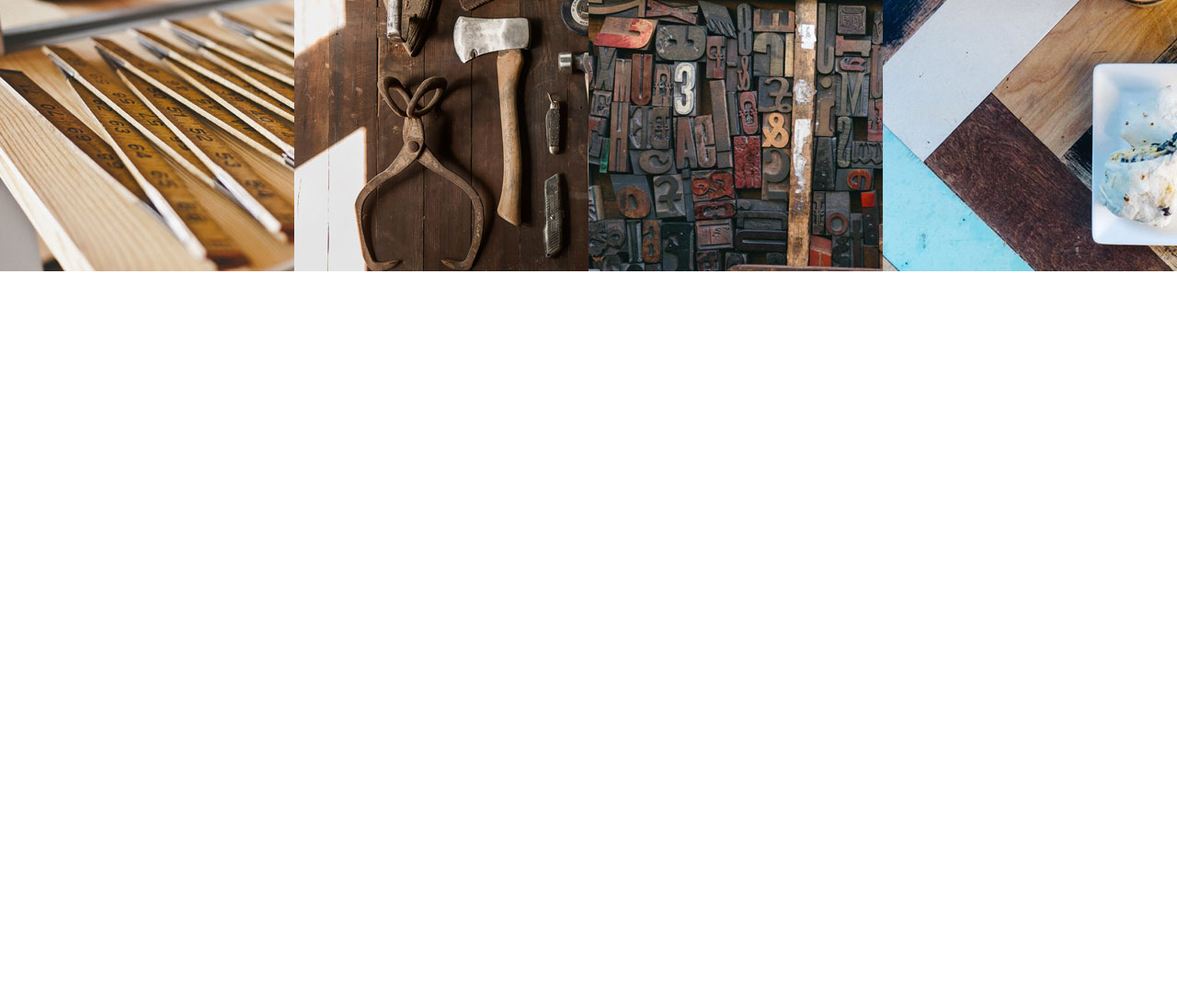
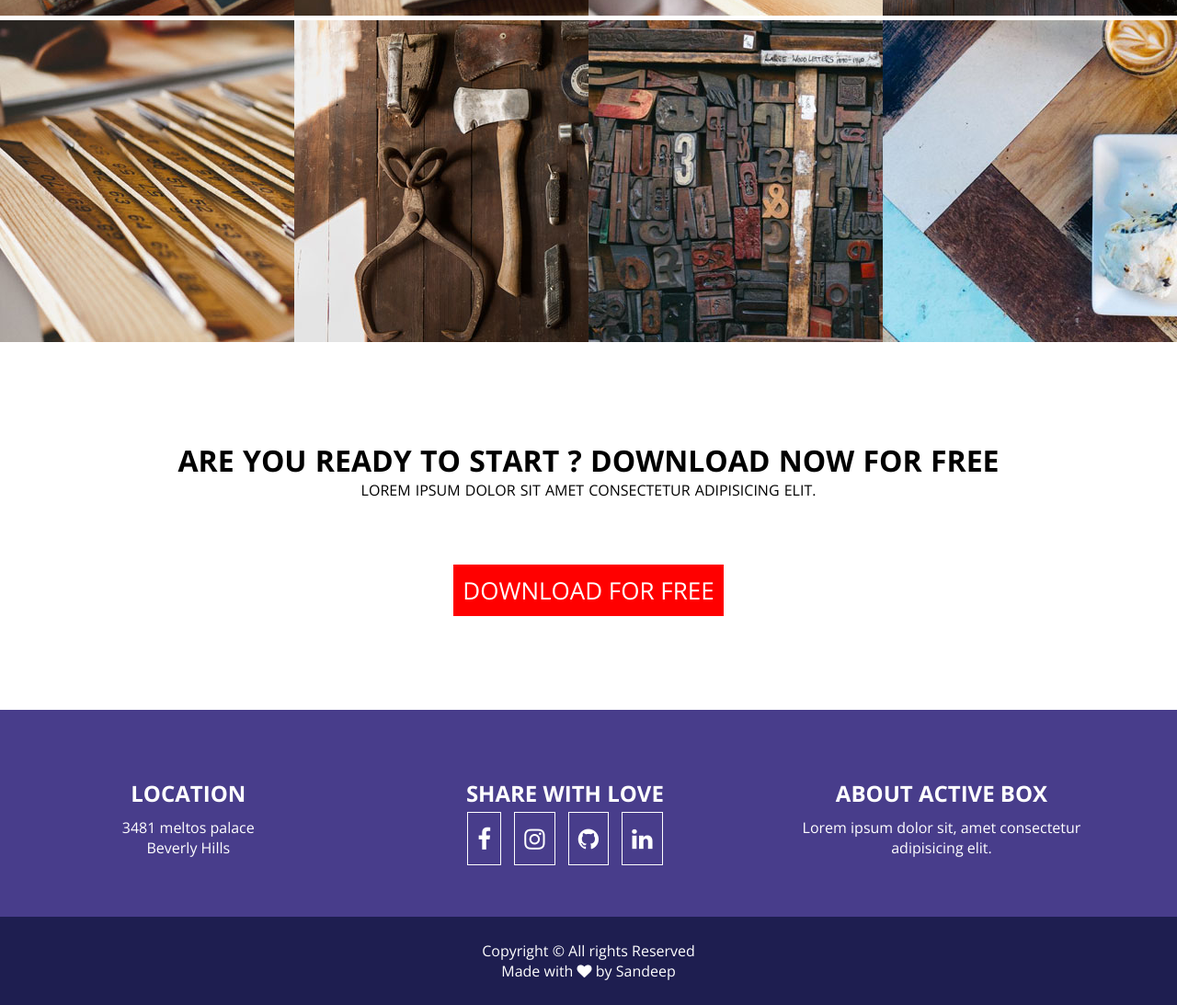
Before and after one commit to sandeep952/ActiveBox-template, a plain HTML site: page index.html in a window 1280 px wide. Shown: the part 1461-2554 px from the top of the page at 92% size. Before the commit the page ends 1761 px from the top, so only its background shows below. Drawn offline with nearby package versions, Linux system fonts and the light colour scheme.

Commit message:
addded footer

```diff
--- a/css/styles.css
+++ b/css/styles.css
@@ -66,7 +66,7 @@ nav ul li{
 .nav-bar:after{
     content: "";
     clear: both;
-    display: block;
+   display: block;
 
 }
 
@@ -77,9 +77,9 @@ background-color: white;
     margin-top: 10px;
 }
 .features{
-    margin-top: 3%;
+    margin-top: 6%;
+
 }
-
 .feature h2, .feature p{
     text-align: center;
     padding: 5px;
@@ -89,23 +89,78 @@ background-color: white;
 }
 
 .images{
-    margin-top: 3%;
+    margin-top: 6%;
 }
 .image{
     width: 25%;
     float: left;
 }
-.images::after{
+.features:after{
+    content: "";
+    display: block;
     clear: both;
+
+}
+
+.images:after{
     content: "";
-    display: inline-block;
+    display: block;
+    clear: both;
+
 }
+
 .download-now{
     text-align: center;
-    margin-top: 5%;
+    margin: 8%;
     word-spacing: 1px;
+    text-transform: uppercase;
 }
 
 .download-now button{
     text-transform: uppercase;
+    font-size: 26px;
 }
+
+
+.footer-top{
+    background-color: darkslateblue;
+    padding: 2% 0%;
+    color: white;
+    text-align: center;
+}
+
+.footer-top::after{
+    clear: both;
+    content: "";
+    display: block;
+}
+.grid h2{
+    text-transform: uppercase;
+    padding: 5px;
+    margin: 5px;
+}
+.icons{
+    margin-top: 10px;
+}
+
+.icon{
+    font-size: 26px;
+    border: 1px solid white;
+    padding: 10px;
+    margin: 5px;
+    display: inline;
+    }
+
+.grid{
+    width: 30%;
+    float: left;
+    padding: 2%;
+    margin: 1%;
+}
+
+.footer-bottom{
+    background-color:rgb(30, 30, 80);
+    text-align: center;
+    color: white;
+    padding: 2% 0%;
+}
--- a/index.html
+++ b/index.html
@@ -7,12 +7,12 @@
     <meta http-equiv="X-UA-Compatible" content="ie=edge">
     <link rel="stylesheet" href="./css/styles.css">
     <link href="https://fonts.googleapis.com/css?family=Open+Sans:400,600,700&display=swap" rel="stylesheet">
+    <link rel="stylesheet" href="https://cdnjs.cloudflare.com/ajax/libs/font-awesome/4.7.0/css/font-awesome.min.css">
 
     <title>ActiveBox</title>
 </head>
 
 <body>
-
 
     <div class="banner">
         <header class="header">
@@ -122,7 +122,12 @@
             </p>
         </div>
     </div>
+
+    <div style="clear:both"></div>
+
+
     <div class="images">
+
         <div class="image">
             <img src="./images/work-1.jpg" />
         </div>
@@ -133,26 +138,82 @@
         <div class="image">
             <img src="./images/work-3.jpg" />
         </div>
-        <div class="image">
-        </div>
+
         <div class="image">
             <img src="./images/work-4.jpg" />
         </div>
+
         <div class="image">
             <img src="./images/work-5.jpg" />
         </div>
+
         <div class="image">
             <img src="./images/work-6.jpg" />
         </div>
+
         <div class="image">
             <img src="./images/work-7.jpg" />
         </div>
+
         <div class="image">
             <img src="./images/work-8.jpg" />
         </div>
 
     </div>
 
+    <div class="download-now">
+        <h1>
+            Are you ready to start ? Download now for Free
+        </h1>
+        <p>
+
+            Lorem ipsum dolor sit amet consectetur adipisicing elit.
+        </p>
+
+        <button class="red-button">
+            Download for free
+        </button>
+    </div>
+
+    </div>
+
+    <footer class="footer">
+        <div class="footer-top">
+            <div class="grid">
+                <h2> Location</h2>
+                <p>3481 meltos palace</p>
+                <p>Beverly Hills </p>
+            </div>
+            <div class="grid">
+                <h2>share with love</h2>
+                <p class="icons">
+                    <div class="icon"><i class="fa fa-facebook"></i></div>
+                    <div class="icon"><i class="fa fa-instagram"></i></div>
+                    <div class="icon"><i class="fa fa-github"></i></div>
+                    <div class="icon"><i class="fa fa-linkedin"></i></div>
+                </p>
+            </div>
+            <div class="grid">
+                <h2>about active box</h2>
+                <p>
+                    Lorem ipsum dolor sit, amet consectetur adipisicing elit.
+                </p>
+            </div>
+
+        </div>
+        <div class="footer-bottom">
+           <p>Copyright &copy; All rights Reserved</p>
+           <p>Made with
+
+            <i class="fa fa-heart"></i>
+
+            by Sandeep</p>
+        </div>
+
+    </footer>
+
+
+
 </body>
 
 </html>
```
